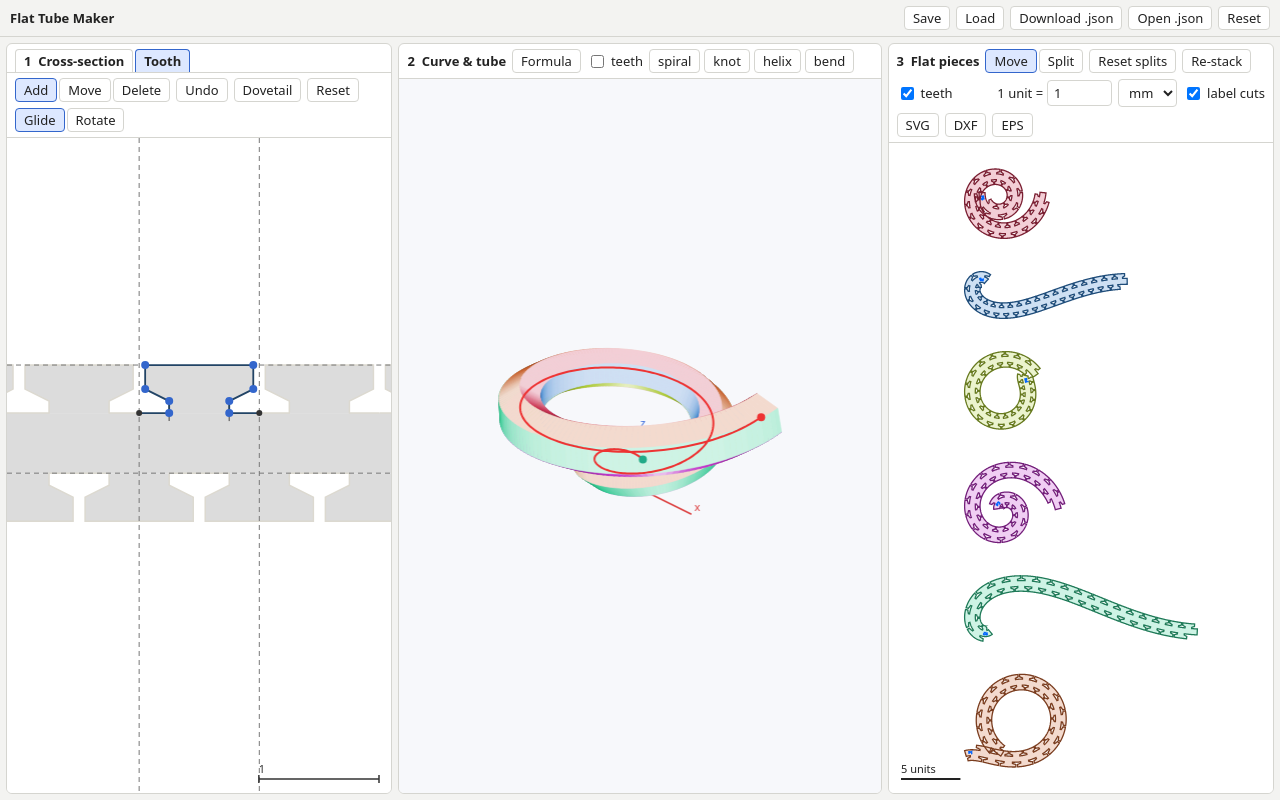
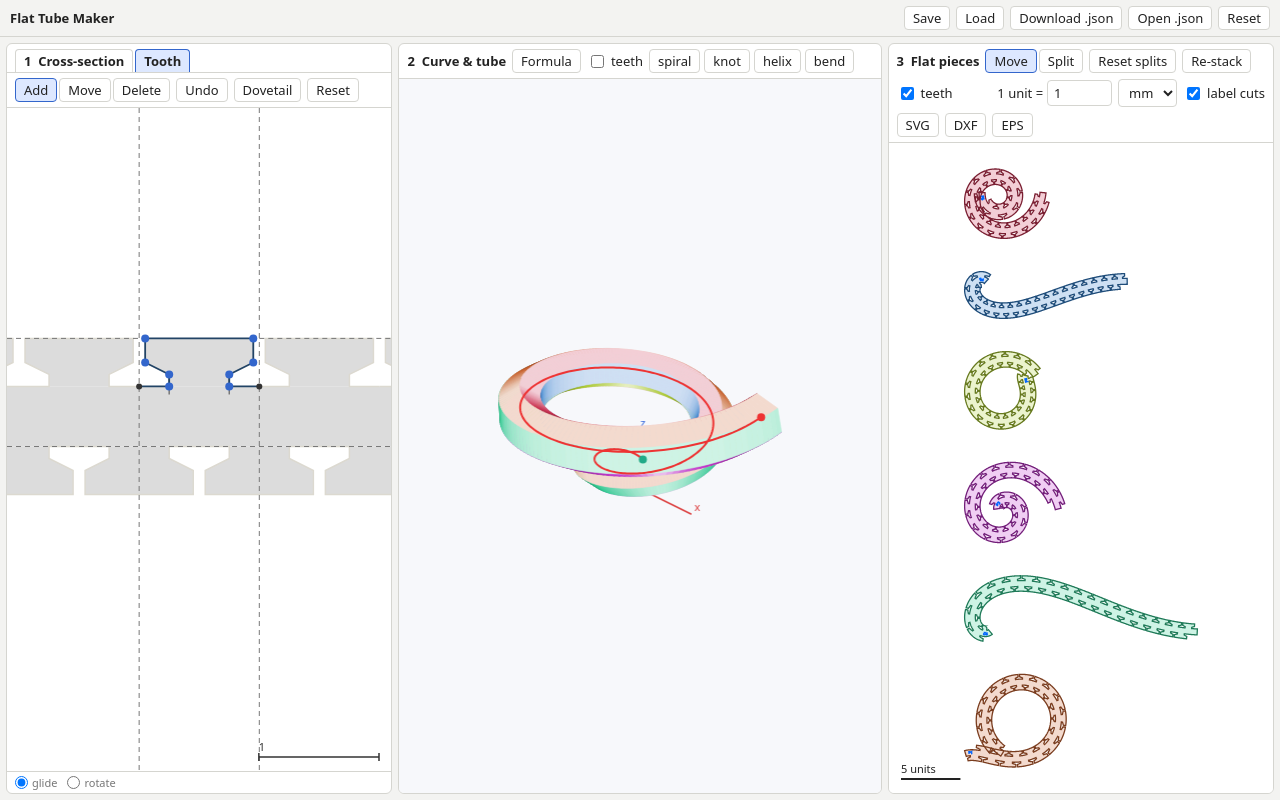
Before and after one commit to chaimgoodmanstrauss/flat-tube-maker, a plain HTML site: page index.html in a window 1280 px wide. Both pictures are taken after a click on the button "Tooth". Drawn offline with Linux system fonts and the light colour scheme.

Commit message:
Glide/rotate radio buttons; deploy stamps asset URLs to beat caching
- Tooth pane: glide/rotate as a small radio pair at the bottom.
- deploy.sh uploads index.html with ?v=<timestamp> on js/css links so
  Cloudflare and browsers fetch the new files after each deploy.

Co-Authored-By: Claude Opus 5.5 <noreply@anthropic.com>

```diff
--- a/index.html
+++ b/index.html
@@ -56,9 +56,12 @@
         <button id="tundo">Undo</button>
         <button id="tdove" title="Reset to a simple dovetail">Dovetail</button>
         <button id="treset" title="Reset tooth shape, width, depth and glide/rotate to the defaults">Reset</button>
-        <span class="grp"><button data-tmap="glide" title="Teeth on the other edge: glide reflected">Glide</button><button data-tmap="rotate" title="Teeth on the other edge: rotated">Rotate</button></span>
       </div>
       <canvas id="ctooth" title="Drag the dashed lines to change the tooth width and the preview strip depth"></canvas>
+      <div class="foot">
+        <label title="Teeth on the other edge: glide reflected"><input type="radio" name="tmap" value="glide"> glide</label>
+        <label title="Teeth on the other edge: rotated"><input type="radio" name="tmap" value="rotate"> rotate</label>
+      </div>
     </div>
   </section>
 
--- a/js/app.js
+++ b/js/app.js
@@ -90,7 +90,7 @@
   const fields = ['x', 'y', 'z', 't0', 't1', 'n'];
   function syncTooth() {
     $('ton').checked = state.tooth.on;
-    document.querySelectorAll('[data-tmap]').forEach(b => b.classList.toggle('on', b.dataset.tmap === state.tooth.mode));
+    document.querySelectorAll('input[name=tmap]').forEach(r => { r.checked = r.value === state.tooth.mode; });
   }
   function syncInputs() {
     fields.forEach(k => $('in_' + k).value = state.curve[k]);
@@ -161,7 +161,7 @@
   }
   document.querySelectorAll('#mtabs button').forEach(b => b.addEventListener('click', () => mobileTab(b.dataset.m)));
   document.querySelectorAll('[data-tmode]').forEach(b => b.addEventListener('click', () => tedit.setMode(b.dataset.tmode)));
-  document.querySelectorAll('[data-tmap]').forEach(b => b.addEventListener('click', () => tedit.setMap(b.dataset.tmap)));
+  document.querySelectorAll('input[name=tmap]').forEach(r => r.addEventListener('change', () => { if (r.checked) tedit.setMap(r.value); }));
   $('tundo').addEventListener('click', () => tedit.undo());
   $('tdove').addEventListener('click', () => tedit.setPts(FTM.teeth.DOVETAIL.map(p => p.slice())));
   $('treset').addEventListener('click', () => tedit.reset());
--- a/style.css
+++ b/style.css
@@ -21,6 +21,7 @@ section { display: flex; flex-direction: column; min-width: 0; min-height: 0; ba
 .bar { display: flex; flex-wrap: wrap; gap: 6px; align-items: center; padding: 5px 8px; border-bottom: 1px solid var(--line); }
 .foot { padding: 3px 8px; border-top: 1px solid var(--line); color: var(--muted); font-size: 11px; display: flex; gap: 10px; }
 .foot .hint { margin-left: auto; }
+.foot input[type=radio] { margin: 0; }
 canvas { flex: 1; min-height: 0; width: 100%; display: block; touch-action: none; }
 #cpoly[data-mode=add] { cursor: crosshair; } #cpoly[data-mode=move] { cursor: grab; } #cpoly[data-mode=delete] { cursor: not-allowed; } #cpoly[data-mode=xform] { cursor: crosshair; }
 #c3d { cursor: grab; } #cflat { cursor: move; }
```
Also changed, not shown: 1 other file.
